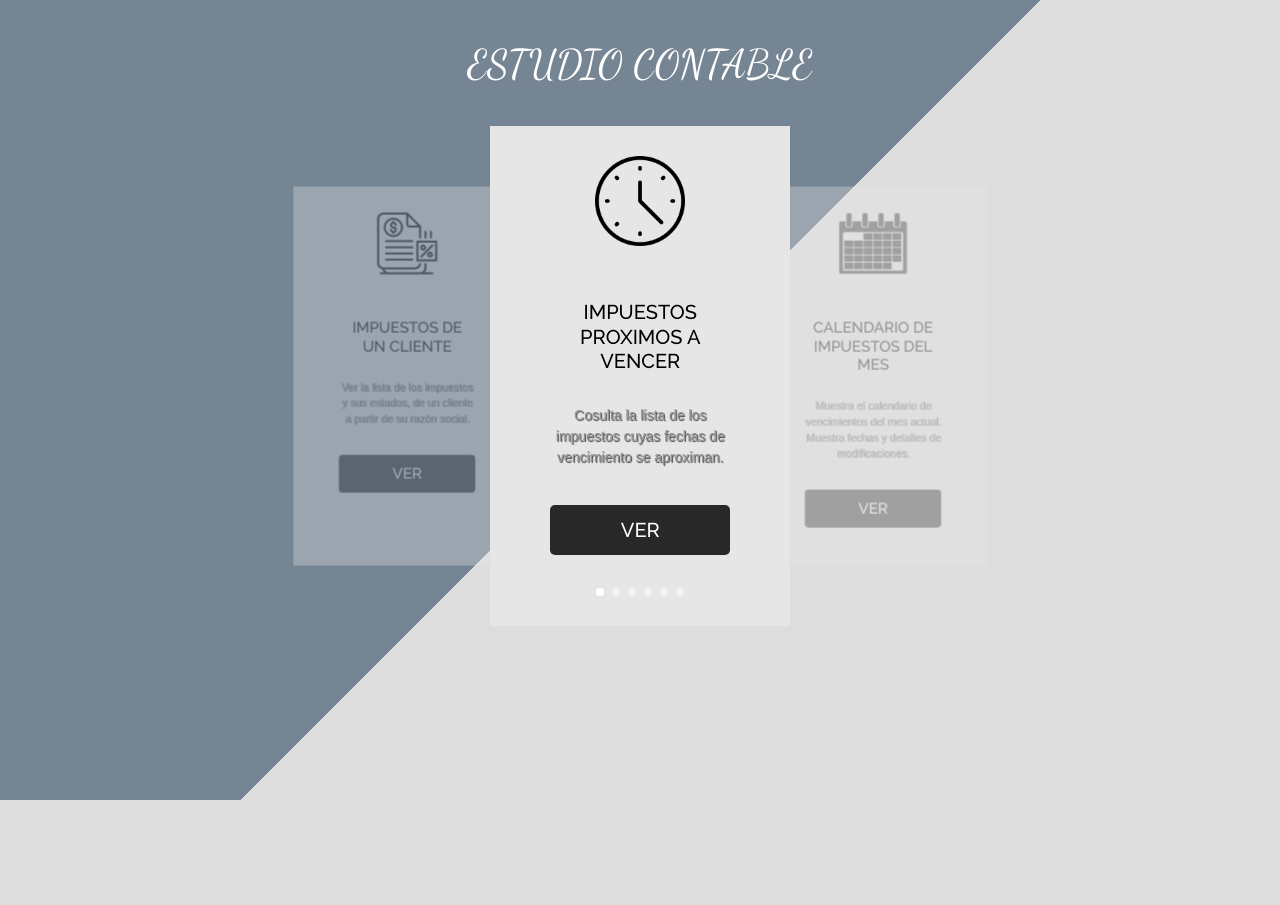
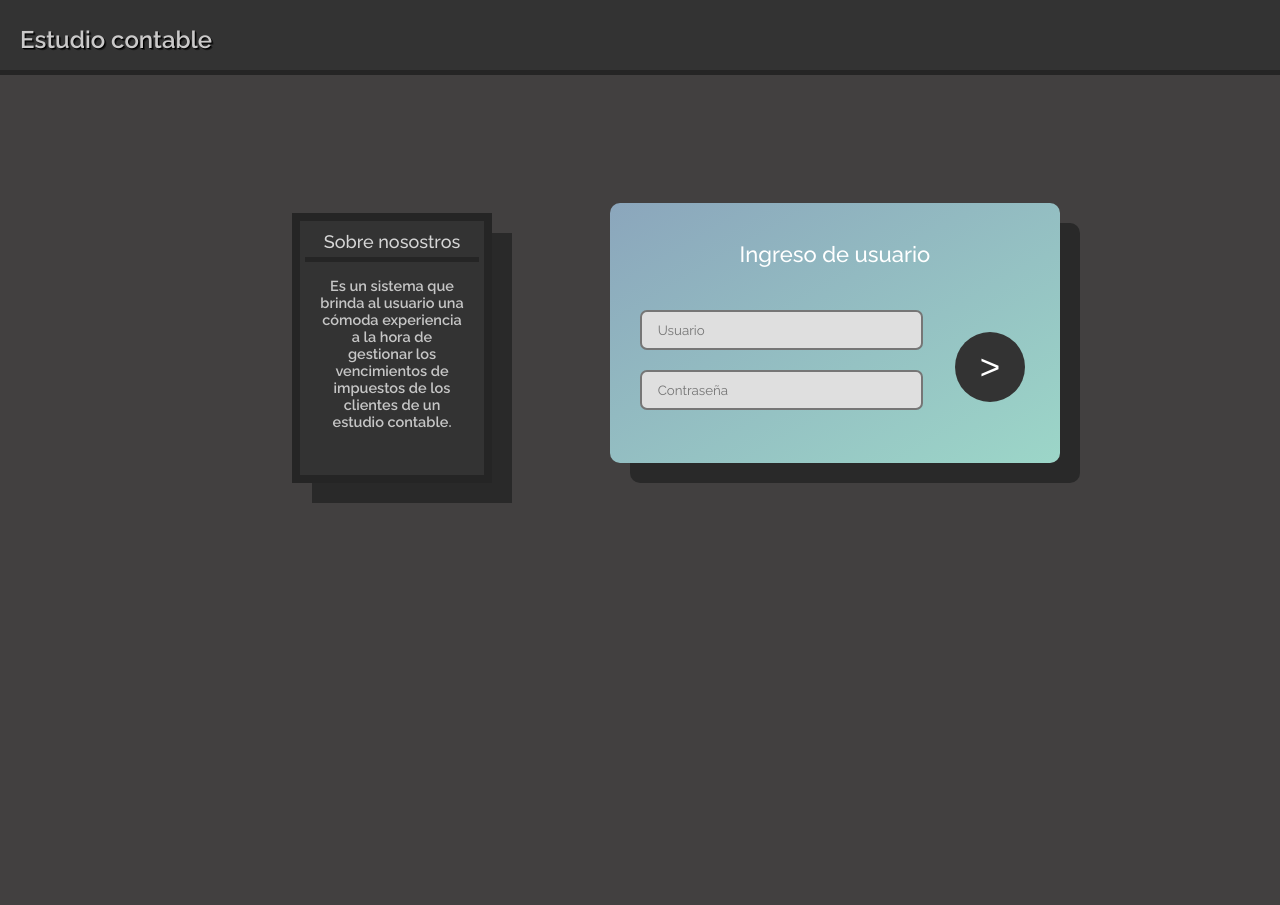
Before and after one commit to SergioDC22/SistC, a Django app: template estudio/templates/inicio.html in a window 1280 px wide. Before the commit the page ends 800 px from the top, so only its background shows below. Run offline with Django 3.2, Linux system fonts and the light colour scheme; the template is opened without the code that fills it, so the values that code supplies are empty; parts of the project's set-up code (start-up, migrations or seed data) failed here and were passed over.

Commit message:
Carga de mas css

```diff
--- /dev/null
+++ b/estudio/static/css/stylesLogin.css
@@ -0,0 +1,204 @@
+* {
+    margin: 0;
+    padding: 0;
+    box-sizing: border-box;
+}
+
+header{
+    grid-area: header;
+    background-color: #333333;
+    height: 75px;
+    text-align: left;
+    border-style: solid;
+    border-width: 0px 0px 5px 0px;
+    border-color: #252525;
+}
+
+body {
+    min-height: 100%;
+    background-color: #424040;
+}
+
+
+footer {
+    background-color: #1b1b1b;
+    size: 10%;
+    text-align: left;
+  }
+
+
+.titulo {
+    font-size: 150%;
+    font-family: 'Raleway', bold;
+    margin-left: 20px;
+    padding-top: 25px;
+    color: #CAC9C9;
+    transform: skewY();
+    text-shadow: #000000 1px 1px, #1b1b1b 2px 2px;
+}
+
+.subtitulo{
+    color: #ffffff;
+    font-family: 'Raleway', bold;
+    font-size: 22px;
+    font-weight: 500;
+}
+
+.subtitulo2{
+    padding:5px;
+    color: #d6d6d6;
+    font-family: 'Raleway', bold;
+    font-size: 18px;
+    font-weight: 500;
+    text-align: center;
+}
+
+label{
+    color: rgb(255, 255, 255);
+    display: inline;
+    font-size: 18px;
+    font-weight: 500;
+    padding-left: 15px;
+    font-family: 'Raleway';
+}
+
+form{
+    margin: 20px;
+    display: flex;
+    /*background-color: #776d6d;*/
+    height: 160px;
+}
+
+
+.login_input{
+    background-color: #dfdfdf;
+    border-style: solid;
+    margin-top: 5px;
+    margin-bottom: 15px;
+    border-radius: 7px;
+    height: 40px;
+    width: 90%;
+    padding-left: 5%;
+    caret-color: #1b1b1b;
+    font-family: "Raleway";
+}
+
+/*botones*/
+
+.boton{
+    display: inline-flex;
+    align-items: center;
+    justify-content: center;
+    width: 70px;
+    height: 100%;
+    background: #333333;
+    color: #fff;
+    font-size:35px;
+    font-weight: 400;
+    border: none;
+    cursor: pointer;
+    transition: .2s ease all;
+    border-radius: 100%;
+    font-family: "Helvetica";
+    position: relative;
+    overflow: hidden;
+}
+.boton span{
+    position: relative;
+    z-index: 2;
+    transition: .3s ease all;
+}
+
+.boton::after{
+    content: "";
+    width: 2px;
+    height:2px;
+    background: none;
+    position: absolute;
+    z-index: 1;
+    top: 50%;
+    left: 50%;
+    transition: .2s ease-in-out;
+    border-radius: 105px;
+    transform-origin: center;
+}
+
+.boton:hover::after{
+    transform: scale(300);
+    background: #8bced8;
+    opacity: 50%;
+}
+
+/*Contenedores*/
+
+.flex-container {
+    display: flex;
+    max-width: 1000px;
+    min-height: 510px;
+    margin: 15%;
+    margin-top: 10%;
+    flex-wrap: wrap-reverse;
+    gap: 2%;
+}
+
+.flex-child {
+    align-self: start;
+    padding: 10px;
+    width: 450px;
+    height: 260px;
+    background-color: #8BA6BC;
+    background: linear-gradient(to bottom right, #8BA6BC,#9cd6c8);
+    border-radius: 10px;
+    flex-wrap: wrap;
+    box-shadow: 20px 20px #292929;
+}
+
+.flex-child2, .aboutUs {
+    align-self: start;
+    flex: 1 1 270px;
+    height: 270px;
+    max-width: 400px;
+    border-radius: 10px;
+    flex-direction: column;
+    align-items: center;
+    justify-content: space-around;
+}
+
+
+.aboutUs{
+    margin: 0 auto;
+    padding: 5px;
+    border-style: solid;
+    border-width: 8px;
+    border-color: #252525;
+    background: #333333;
+    max-width: 200px;
+    min-width: none;
+    border-radius: 0px;
+    box-shadow: 20px 20px #292929;
+}
+
+
+.nosotros{
+    border-style: solid;
+    border-width: 0px 0px 5px 0px;
+    border-color: #252525;
+}
+
+.flex-child-input {
+    align-self: start;
+    flex: 1 1 250px;
+    height: 200px;
+    border-radius: 10px;
+}
+
+.flex-child-button {
+    align-self:center;
+    flex: 1 1 10px;
+    height: 70px;
+    align-items: flex-end;
+}
+
+.elcosito{
+    height: 28px;
+}
--- a/estudio/templates/inicio.html
+++ b/estudio/templates/inicio.html
@@ -1,7 +1,6 @@
 {% load static %}
 <!DOCTYPE html>
 <html lang="es">
-
 <head>
     <meta charset="UTF-8">
     <meta name="viewport" content="width=device-width, initial-scale=1.0">
@@ -10,118 +9,61 @@
 
     <!-- Fonts -->
     <link href="https://fonts.googleapis.com/css?family=Dancing+Script|Raleway:500,600&display=swap" rel="stylesheet">
-
-    <!-- Materialize.css -->
-    <link rel="stylesheet" href="https://cdnjs.cloudflare.com/ajax/libs/materialize/1.0.0/css/materialize.min.css">
+    <link href="https://fonts.googleapis.com/css2?family=Raleway:wght@400;570&display=swap" rel="stylesheet">
+    <link href="https://fonts.googleapis.com/css2?family=Open+Sans&display=swap" rel="stylesheet">
 
     <!-- CSS Estilos -->
-    <link rel="stylesheet" href="estudio/static/css/estilos.css">
+    <link rel="stylesheet"  href="../static/css/stylesLogin.css">
+
 </head>
 
 <body>
+    <header>
+        <h1 class="titulo">Estudio contable</h1>
+    </header>
 
-    <div class="container">
-        <div class="row">
-            <div class="col s12">
-                <h1 class="center-align titulo">ESTUDIO CONTABLE</h1>
-
-                <div class="carousel center-align">
-                    <div class="carousel-item">
-                        <img src="../static/img/reloj.png" alt="">
-
-                        <div class="elem">
-                            <h2 class="subtitulo">Impuestos proximos a Vencer</h2>
-                            <div class="linea-division"></div>
-                            <p class="desc">Cosulta la lista de los
-                                impuestos cuyas fechas
-                                de vencimiento se
-                                aproximan.</p>
-                            <div class="linea-division"></div>
-                            <a class="boton" href="#"><span>VER</span></a>
-                        </div>
-
-
+    <div class="body">
+        <div class = "flex-container">
+            <div class = "flex-child2">
+                <div class = "elcosito" style="height: 10px;"></div>
+                <div class= "aboutUs">
+                    <div class = "nosotros">
+                        <h3 class = "subtitulo2">Sobre nosostros</h3>
                     </div>
-
-                    <div class="carousel-item">
-                        <img src="../static/img/calendario.png" alt="">
-                        <div class="elem">
-                            <h2 class="subtitulo">Calendario de Impuestos del mes</h2>
-                            <div class="linea-division"></div>
-                            <p class="desc">Muestra el calendario de vencimientos del mes actual.
-                                Muestra fechas y detalles de modificaciones.</p>
-                            <div class="linea-division"></div>
-                            <a class="boton" href="#"><span>VER</span></a>
-                        </div>
-
+                    <h6 style="padding: 15px ; color:#c6c6c6 ; font-family:'Raleway' ; font-size:14.5px ; text-align:center;">
+                        Es un sistema que
+                        brinda al usuario una
+                        cómoda experiencia a
+                        la hora de gestionar
+                        los vencimientos de
+                        impuestos de los
+                        clientes de un
+                        estudio contable.</h6>
+                </div>
+            </div>
+            <div class = "flex-child">
+                <div class = "elcosito"></div>
+                <h5 class = "subtitulo" style="text-align: center;">Ingreso de usuario</h5>
+                <form name="ingreso">
+                    <div class="flex-child-input">
+                        <br>
+                        <input class="login_input" type="text" name="usuario" id="usuario" placeholder="Usuario" required>
+                        <input class="login_input" type="password" name="contrasenia" id="contrasenia" placeholder="Contraseña" required>
                     </div>
-
-                    <div class="carousel-item">
-                        <img src="../static/img/usuarios.png" alt="">
-
-                        <div class="elem">
-                            <h2 class="subtitulo">GESTION DE USUARIOS</h2>
-                            <div class="linea-division"></div>
-                            <p class="desc">Crear, eliminar o modificar
-                                los usuarios que poseen
-                                acceso al sistema.</p>
-                            <div class="linea-division"></div>
-                            <a class="boton" href="#"><span>VER</span></a>
-                        </div>
+                    <div class="flex-child-button">
+                        <button class="boton" onclick="validarFormulario('{% url 'index' %}')"><span>></span></button>
                     </div>
-
-                    <div class="carousel-item">
-                        <img src="../static/img/clientes.png" alt="">
-
-                        <div class="elem">
-                            <h2 class="subtitulo">GESTION DE CLIENTES</h2>
-                            <div class="linea-division"></div>
-                            <p class="desc">Agregar, eliminar o modificar los datos de clientes del estudio contable</p>
-                            <div class="linea-division"></div>
-                            <a class="boton" href="{% url 'clientes' %}"><span>VER</span></a>
-                        </div>
-                    </div>
-
-                    <div class="carousel-item">
-                        <img src="../static/img/datosClient.png" alt="">
-
-                        <div class="elem">
-                            <h2 class="subtitulo">DATOS DE
-                                UN CLIENTE</h2>
-                            <div class="linea-division"></div>
-                            <p class="desc">Ver la información de un
-                                cliente a partir de su razón
-                                social.</p>
-                            <div class="linea-division"></div>
-                            <a class="boton" href="#"><span>VER</span></a>
-                        </div>
-                    </div>
-
-                    <div class="carousel-item">
-                        <img src="../static/img/impuestoCliente.png" alt="">
-
-                        <div class="elem">
-                            <h2 class="subtitulo">IMPUESTOS DE
-                                UN CLIENTE</h2>
-                            <div class="linea-division"></div>
-                            <p class="desc">Ver la lista de los impuestos y sus estados, de un cliente a partir de su
-                                razón social.</p>
-                            <div class="linea-division"></div>
-                            <a class="boton" href="#"><span>VER</span></a>
-                        </div>
-                    </div>
-                </div>
-
-
+                </form>
             </div>
         </div>
     </div>
 
-    <!-- Materialize.js -->
+    <footer>
+    </footer>
+
+    <!-- JS -->
     <script src="https://cdnjs.cloudflare.com/ajax/libs/materialize/1.0.0/js/materialize.min.js"></script>
+    <script src='../static/js/main.js'></script>
 
-    <!-- JS Main -->
-    <script src="estudio/js/main.js"></script>
 </body>
-
 </html>
--- a/estudio/urls.py
+++ b/estudio/urls.py
@@ -7,6 +7,7 @@ from django.contrib.staticfiles.urls import  static
 urlpatterns = [
     path('', views.inicio, name='inicio'),
     path('nosotros', views.nosotros, name='nosotros'),
+    path('index', views.index, name='index'),
     path('impuestos', views.impuestos, name='impuestos'),
     path('impuestos/crear', views.crear, name='crear'),
     path('impuestos/editar', views.editar, name='editar'),
```
Also changed, not shown: estudio/static/css/styleMenu.css (added, +249 -0 lines), estudio/templates/index.html (added, +84 -0 lines).
